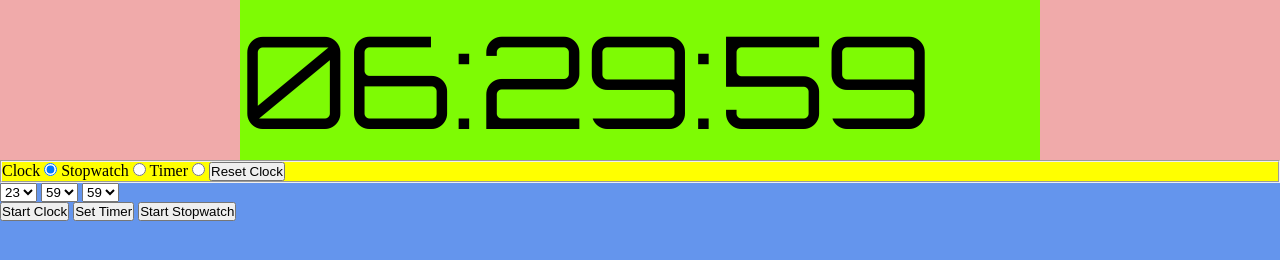
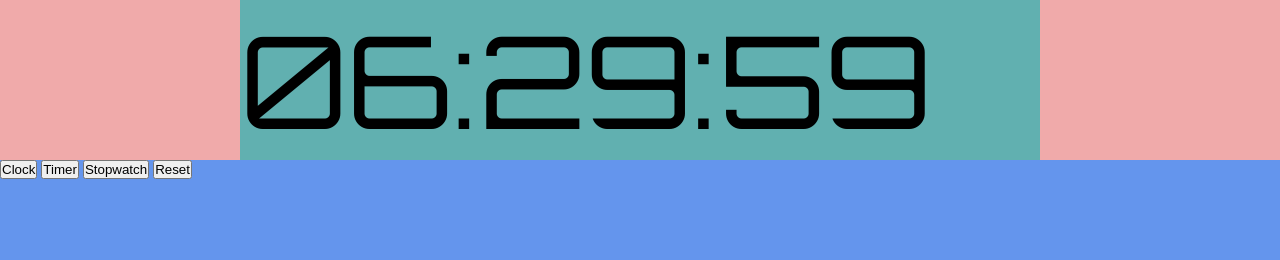
Before and after one commit to travisreynolds17/clock_app, a website: page index.html in a window 1280 px wide. Drawn offline with Linux system fonts and the light colour scheme.

Commit message:
implemented show/hide functionality

```diff
--- a/index.html
+++ b/index.html
@@ -33,17 +33,26 @@
 
         </div>
 
-        <fieldset class="clock-settings">
-            <label for="time">Clock</label>
-            <input type="radio" name="mode" id="time" checked>
-            <label for="stopwatch">Stopwatch</label>
-            <input type="radio" name="mode" id="stopwatch">
-            <label for="timer">Timer</label>
-            <input type="radio" name="mode" id="timer">
-            <button class="reset">Reset Clock</button>
-        </fieldset>
+        <div>
+            <button id="clock">Clock</button>
+            <button id="timer">Timer</button>
+            <button id="stopwatch">Stopwatch</button>
+            <button id="reset">Reset</button>
+        </div>
 
-        <div class="timer-settings">
+        <div class="timer-control">
+            <button class="clock hidden">
+                Start Clock
+            </button>
+            <button class="timer hidden">
+                Set Timer
+            </button>
+            <button class="stopwatch hidden">
+                Start Stopwatch
+            </button>
+        </div>
+
+        <div class="timer-settings hidden">
             <label for="hours"></label>
             <select name="hours" id="hours"></select>
             <label for="minutes"></label>
@@ -52,17 +61,7 @@
             <select name="seconds" id="seconds"></select>
         </div>
 
-        <div class="timer-control">
-            <button class="clock">
-                Start Clock
-            </button>
-            <button class="timer">
-                Set Timer
-            </button>
-            <button class="stopwatch">
-                Start Stopwatch
-            </button>
-        </div>
+
 
 
 
--- a/scss/main.scss
+++ b/scss/main.scss
@@ -19,7 +19,7 @@ body {
 }
 
 .clock-face {
-  background: #61B0B0;
+  background: #61b0b0;
   width: 800px;
   font-family: "Orbitron", sans-serif;
   font-size: 8em;
@@ -51,3 +51,8 @@ body {
 .clock-settings {
   background: yellow;
 }
+
+.hidden {
+  display: none;
+  @include easeOut;
+}
```
Also changed, not shown: dist/css/main.css, dist/javascript/main.js.
